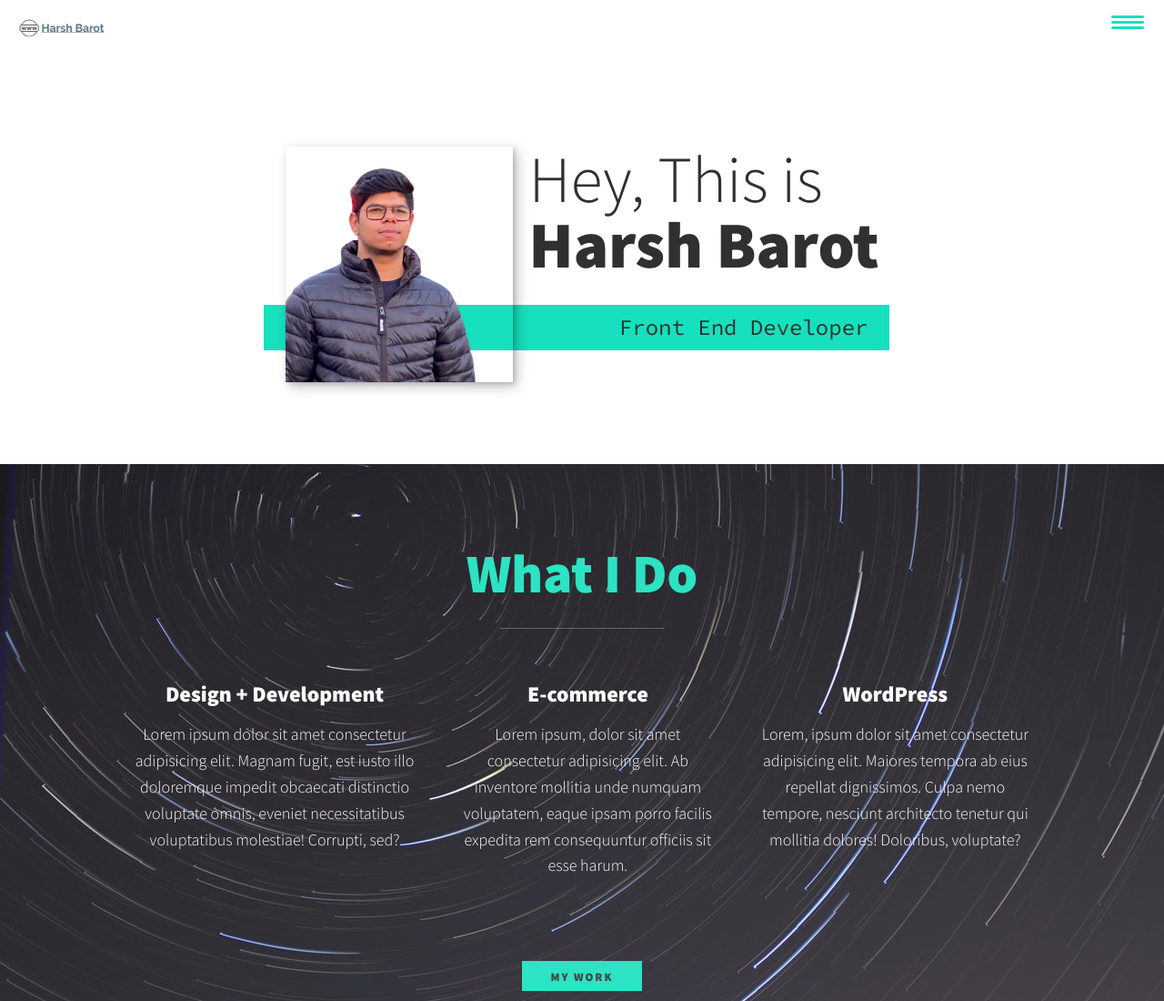
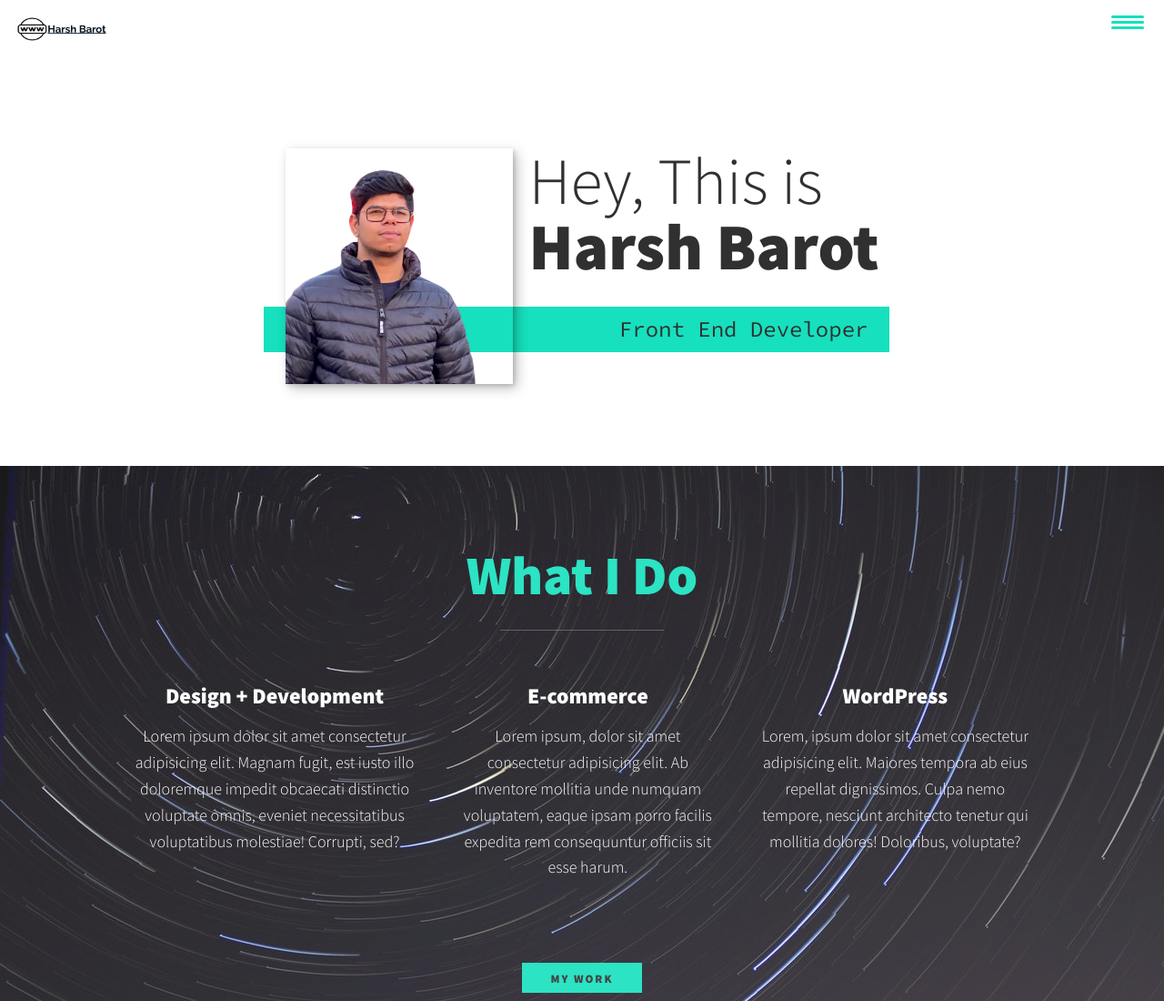
Before and after one commit to barohars/Harsh_Barot_portfolio, a website: page index.html in a window 1280 px wide. Shown: the top 1100 px of the page at 91% size. Drawn offline with Linux system fonts and the light colour scheme.

Commit message:
Update index.html

```diff
--- a/index.html
+++ b/index.html
@@ -21,7 +21,7 @@
   <body>
     <header>
       <div class="logo">
-        <img src="images/Logo.png" alt="" />
+        <img src="images/LogoHarsh.png" alt="" />
       </div>
       <button class="nav-toggle" aria-label="toggle navigation">
         <span class="hamburger"></span>
```
